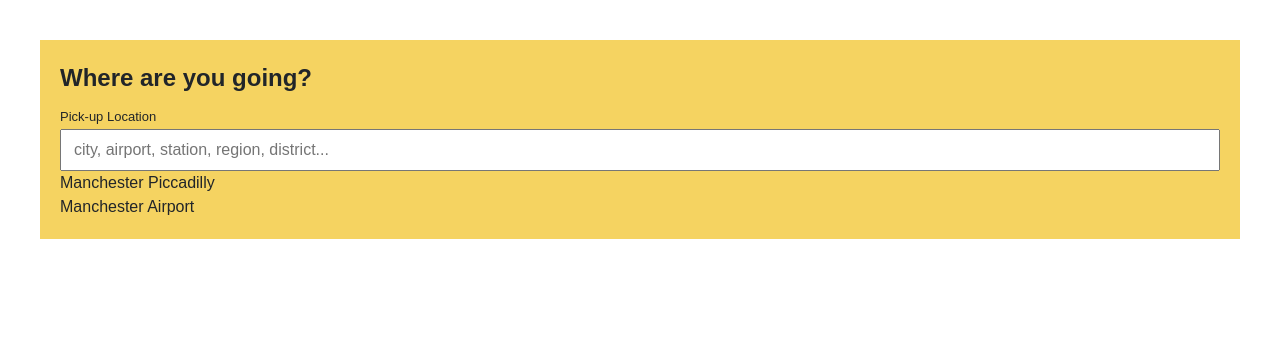
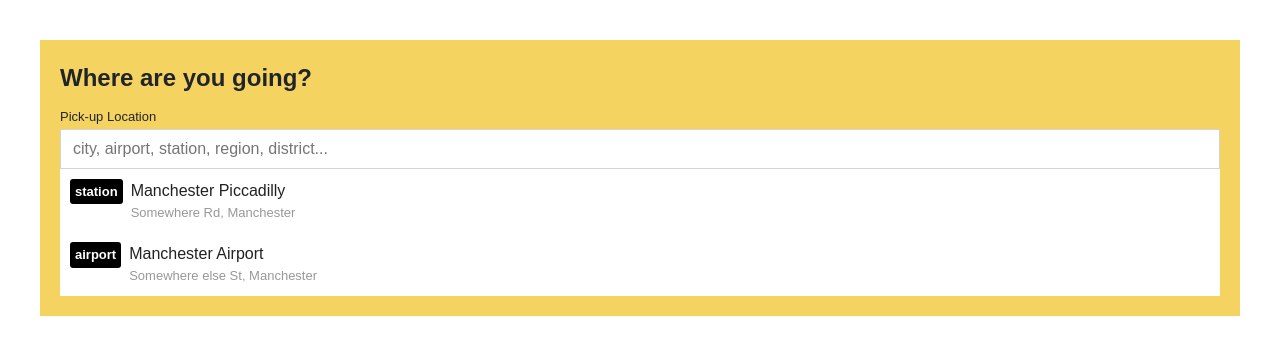
Before and after one commit to KChadwick96/rc-challenge, a React (Create React App) app: page / in a window 1280 px wide. Shown: the top 354 px of the page. Built offline with nearby package versions, Linux system fonts and the light colour scheme.

Commit message:
styling results

```diff
--- a/src/App.css
+++ b/src/App.css
@@ -15,4 +15,5 @@
 .location-finder input {
   padding: 7px 12px;
   width: 100%;
+  border: 1px solid #d3d3d3;
 }
--- a/src/components/LocationResults.css
+++ b/src/components/LocationResults.css
@@ -0,0 +1,37 @@
+.list {
+    background-color: #FFF;
+    border-radius: 3spx;
+    list-style-type: none;
+    margin: 0;
+    padding: 0;
+}
+
+.list__item {
+    padding: 10px;
+    color: #222222;
+}
+
+.list__item:hover {
+    background-color: #addbff;
+    cursor: pointer;
+}
+
+.location-type-badge {
+    padding: 3px 5px;
+    border-radius: 3px;
+    text-align: center;
+    min-width: 50px;
+    font-size: 13px;
+    font-weight: bold;
+    background-color: #000;
+    color: #FFF;
+    display: block;
+    float: left;
+    margin-right: 8px;
+}
+
+.location-address {
+    display: block;
+    font-size: 13px;
+    color: #989898;
+}
--- a/src/components/LocationResults.js
+++ b/src/components/LocationResults.js
@@ -1,17 +1,23 @@
 import React from 'react';
+
+import './LocationResults.css';
 
 const LocationResults = ({results}) => {
     let resultsHtml;
     if (!results || results.length === 0) {
-        resultsHtml = <div>No Results Found</div>;
+        resultsHtml = <li class="list__item">No Results Found</li>;
     } else {
-        resultsHtml = results.map(result => <div>{result.name}</div>);
+        resultsHtml = results.map(result => <li className="list__item" key={result.name}>
+            <span className="location-type-badge">{result.type}</span>
+            {result.name}
+            <span className="location-address">{result.address}</span>
+        </li>);
     }
 
     return (
-        <div>
+        <ul className="list">
             {resultsHtml}
-        </div>
+        </ul>
     );
 }
 
```
